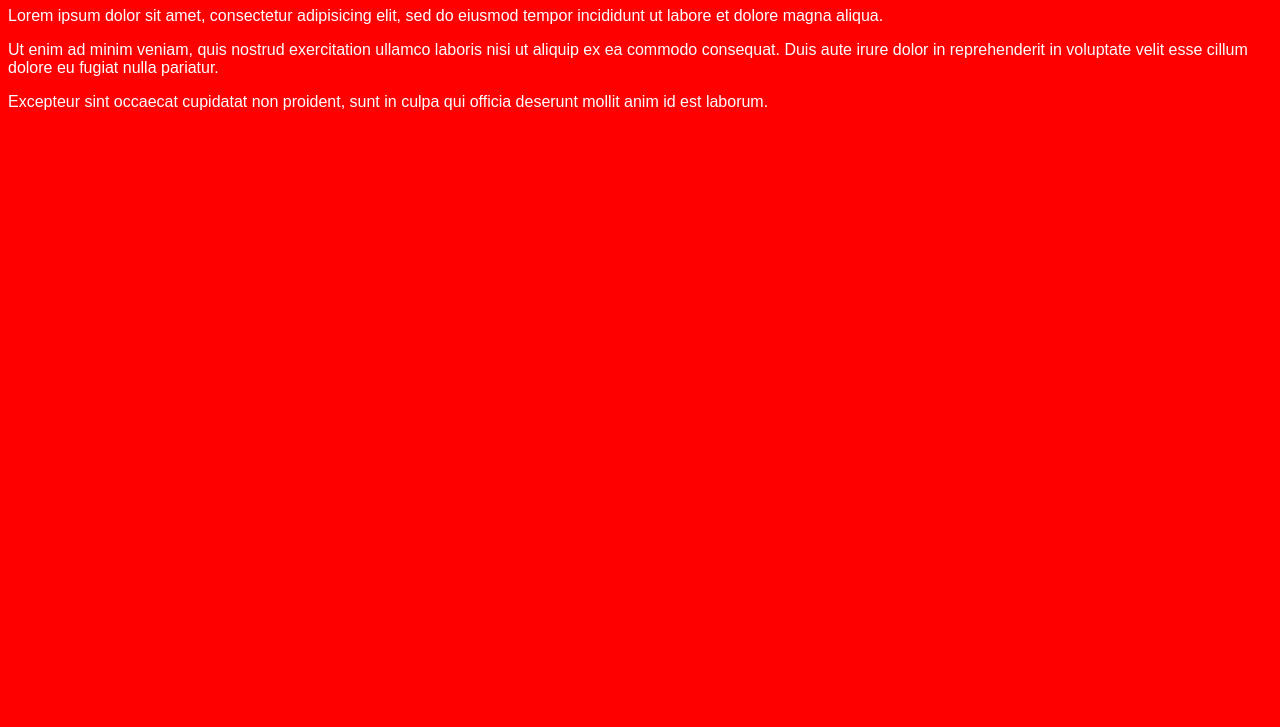
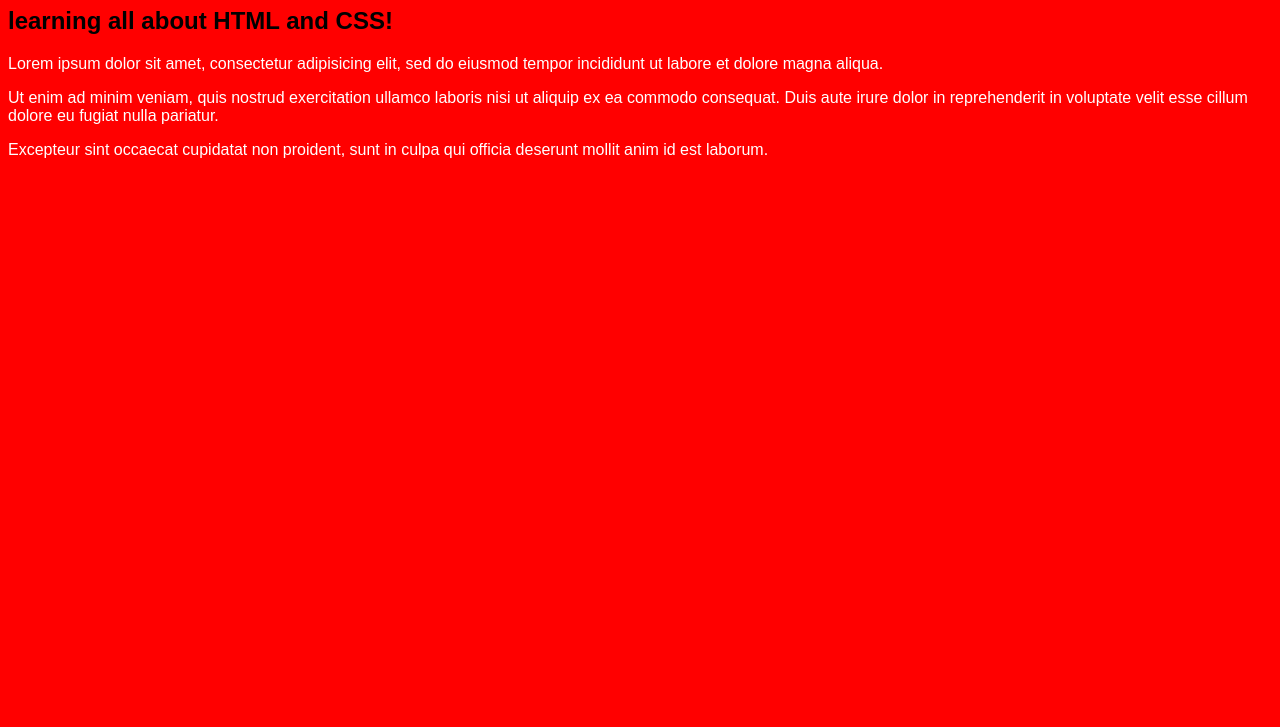
Before and after one commit to kxfortune/kxfortune.github.io, a plain HTML site: page unit1/index.html in a window 1280 px wide. Shown: the part 73-800 px from the top of the page. Drawn offline with Linux system fonts and the light colour scheme.

Commit message:
final unit 1 project upload

```diff
--- a/unit1/css/style.css
+++ b/unit1/css/style.css
@@ -3,3 +3,7 @@ body {
 	background-color: red;
 	font-family: Arial; sans-serif;
 }
+
+h1, h2 {
+	color: black;
+}
--- a/unit1/index.html
+++ b/unit1/index.html
@@ -6,6 +6,7 @@
 	</head>
 	<body>
 		<h1>Kirston's Unit 1 Project</h1>
+		<h2>learning all about HTML and CSS!</h2>
 		<p>Lorem ipsum dolor sit amet, consectetur adipisicing elit, sed do eiusmod
 		tempor incididunt ut labore et dolore magna aliqua.</p>
 
```
